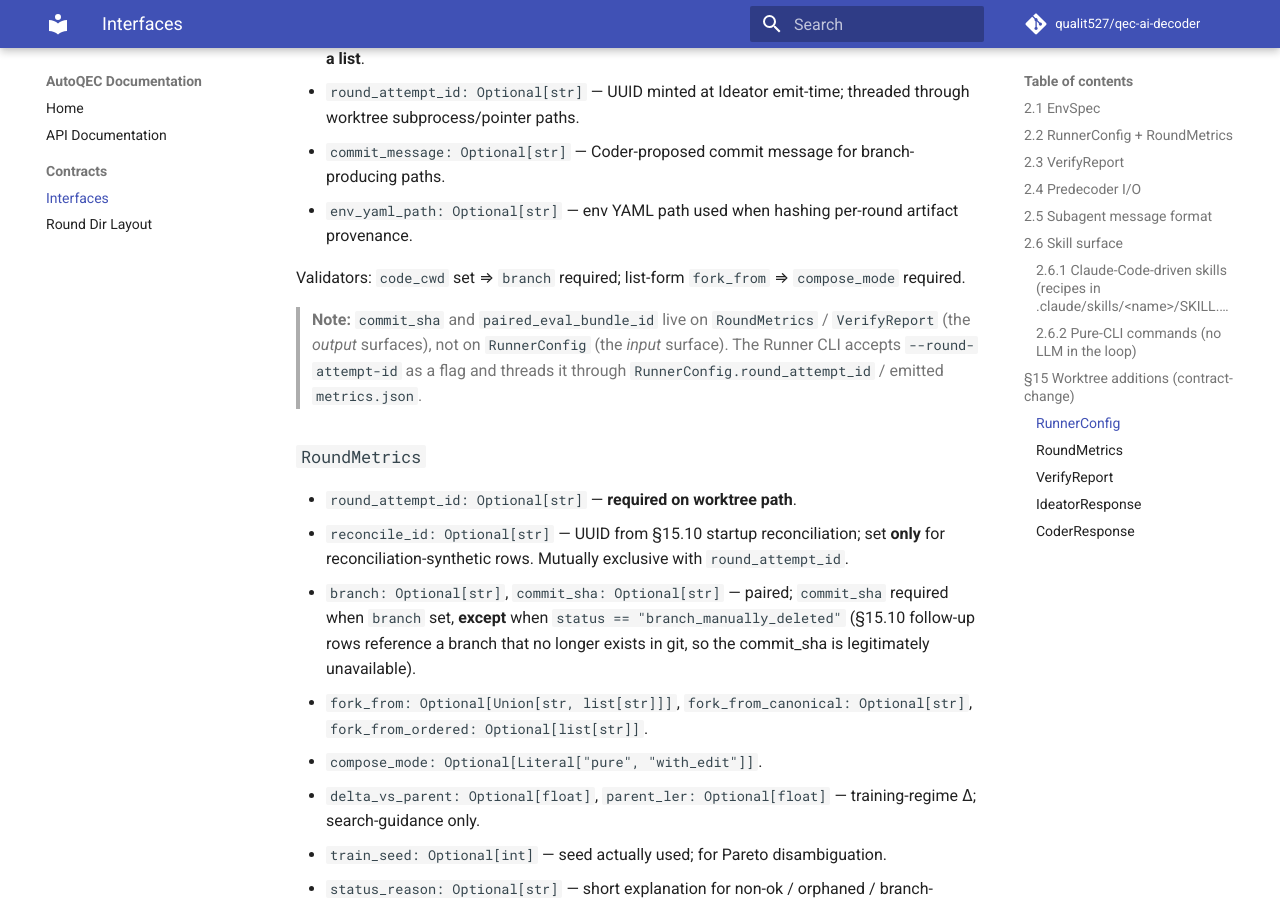
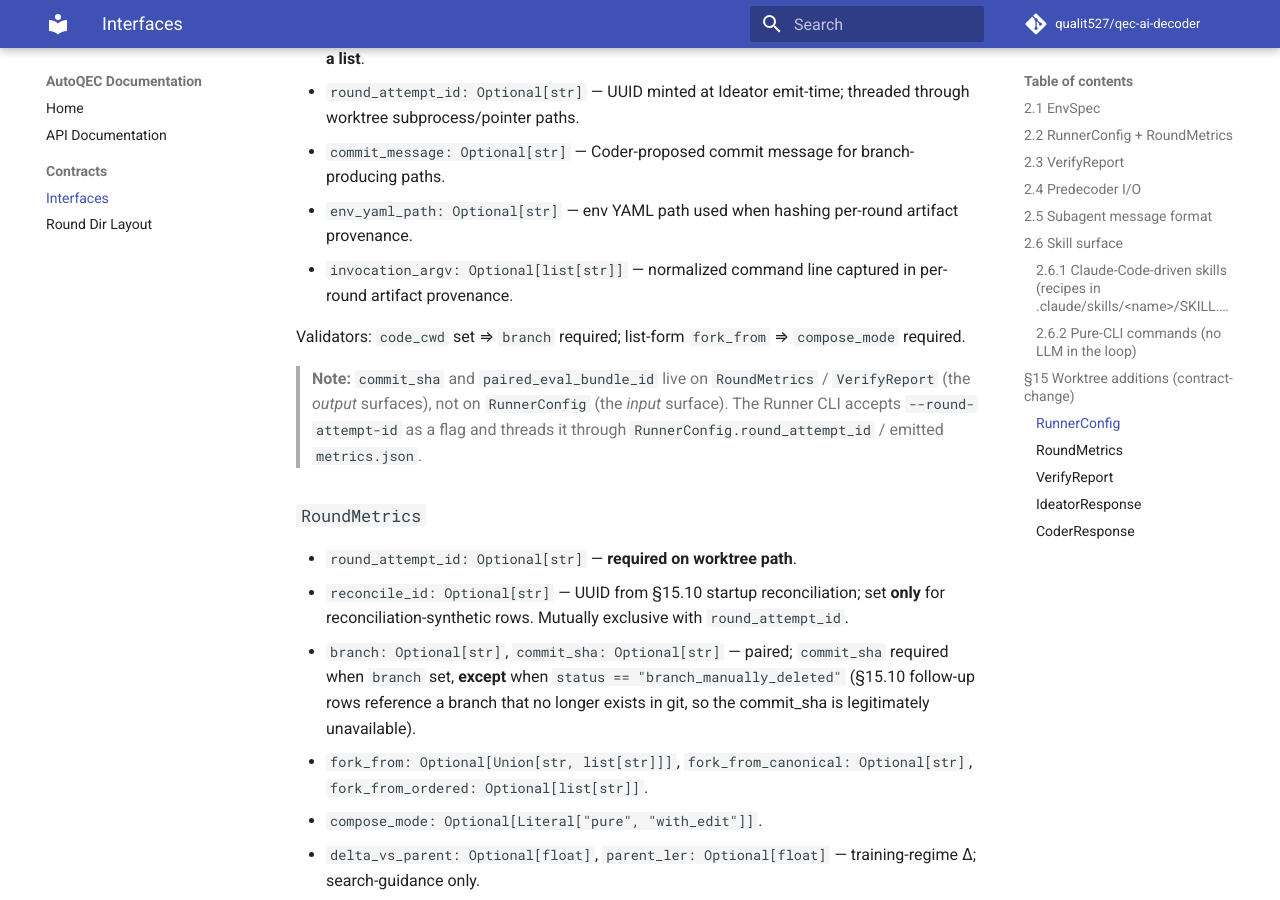
Before and after one commit to qualit527/qec-ai-decoder, an MkDocs documentation site: the page built from docs/contracts/interfaces.md, in a window 1280 px wide and 900 px high, scrolled down 4351 px. Built offline with MkDocs 1.6.1 and Material for MkDocs 9.7.7, drawn with Linux system fonts in a browser that asks for light colours; comment, search, counter and statistics services are not loaded.

Commit message:
fix: document runner invocation provenance

```diff
--- a/docs/contracts/interfaces.md
+++ b/docs/contracts/interfaces.md
@@ -195,6 +195,7 @@ make them required on the worktree path. Authoritative source:
 - `round_attempt_id: Optional[str]` — UUID minted at Ideator emit-time; threaded through worktree subprocess/pointer paths.
 - `commit_message: Optional[str]` — Coder-proposed commit message for branch-producing paths.
 - `env_yaml_path: Optional[str]` — env YAML path used when hashing per-round artifact provenance.
+- `invocation_argv: Optional[list[str]]` — normalized command line captured in per-round artifact provenance.
 
 Validators: `code_cwd` set ⇒ `branch` required; list-form `fork_from` ⇒
 `compose_mode` required.
```
Also changed, not shown: 1 other file.
